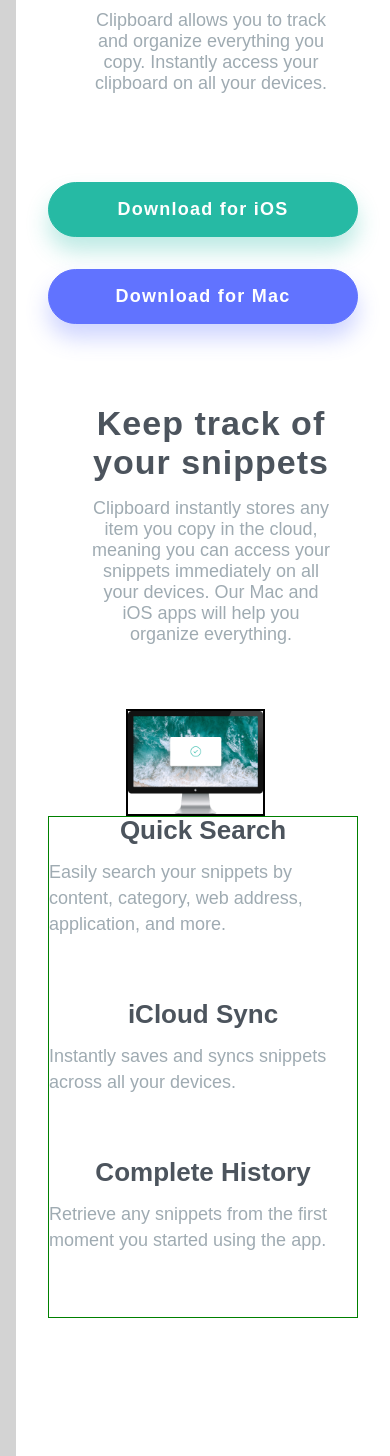
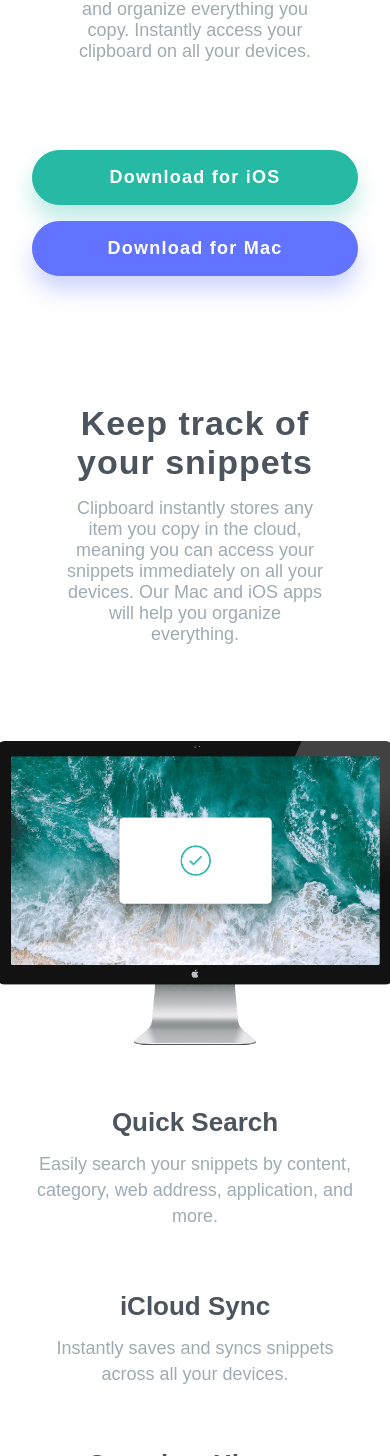
Before and after one commit to detomdev/clipboard-landing, a plain HTML site: page index.html in a window 390 px wide. Shown: the part 544-2000 px from the top of the page. Drawn offline with Linux system fonts and the light colour scheme; a web font is replaced by a local one.

Commit message:
adjusting styles

```diff
--- a/style.css
+++ b/style.css
@@ -65,7 +65,6 @@
 
 .two-column > .col-left {
 	width: 50%;
-	padding: 0 var(--spacing-md) 0 0;
 	display: flex;
 	flex-direction: column;
 	align-items: start;
@@ -79,7 +78,6 @@
 	flex-direction: column;
 	align-items: start;
 	justify-content: space-between;
-	padding: 0 var(--spacing-md) 0 0;
 	/* border: 1px solid red; */
 }
 
@@ -148,6 +146,11 @@ main {
 	background-color: var(--white);
 	padding: calc(var(--spacing-xl) * 2);
 	overflow: hidden;
+	background-image: url("images/bg-header-desktop.png");
+	background-repeat: no-repeat;
+	background-size: 100%;
+	background-position-x: left;
+	background-position-y: top;
 }
 
 footer {
@@ -219,14 +222,6 @@ h3 {
 	transition: all 0.15s ease;
 }
 
-main {
-	background-image: url("images/bg-header-desktop.png");
-	background-repeat: no-repeat;
-	background-size: 100%;
-	background-position-x: left;
-	background-position-y: top;
-}
-
 /* HERO SECTION */
 .hero-section p {
 	padding: 0 45px 0 45px;
@@ -248,14 +243,15 @@ main {
 }
 
 .features-section .section-container .two-column .col-right {
-	margin-left: calc(var(--spacing-xl) * 1.5);
+	margin-left: calc(var(--spacing-xl) * 2);
+	padding-right: 0;
 }
 
 .features-section .section-container .two-column,
 .col-right p {
 	text-align: left;
 	line-height: var(--p-height);
-	padding: 0 var(--spacing-md) var(--spacing-xl) 0;
+	padding: 0 0 var(--spacing-xl) 0;
 }
 
 .features-section .two-column {
@@ -267,8 +263,7 @@ main {
 	position: relative;
 	width: auto;
 	height: 100%;
-	left: -230px;
-	border: 2px solid black;
+	left: -40%;
 }
 
 /* SUPERCHARGE CARD SECTION */
@@ -338,7 +333,7 @@ main {
 .social-logos img {
 	padding-left: var(--spacing-md);
 	width: auto;
-	height: 20px;
+	height: 25px;
 }
 
 footer .footer-logo {
@@ -361,14 +356,17 @@ footer ul li {
 /* MEDIA QUERIES */
 @media only screen and (max-width: 500px) {
 	body {
-		margin: var(--spacing-xl) var(--spacing-sm);
-		padding: var(--spacing-sm);
+		margin: 0;
+		padding: 0;
 		width: 100%;
 	}
 
 	main {
 		width: 100%;
-		padding: var(--spacing-md) var(--spacing-lg);
+		padding: 0 var(--spacing-lg) var(--spacing-xl) var(--spacing-lg);
+		background-size: 100%;
+		top: 0;
+		right: 0;
 	}
 
 	.footer-section {
@@ -381,14 +379,15 @@ footer ul li {
 
 	.one-column {
 		width: 100%;
-		margin: var(--spacing-sm);
 		padding: 0 var(--spacing-sm);
 		/* border: 1px solid purple; */
 	}
+
 	.one-column,
 	p {
 		padding: 0 var(--spacing-md);
 	}
+
 	.two-column {
 		flex-direction: column;
 	}
@@ -406,39 +405,64 @@ footer ul li {
 		width: 100%;
 	}
 
-	.hero-section p {
-		padding: 0 var(--spacing-sm) var(--spacing-xl) var(--spacing-sm);
-	}
+	/* HERO SECTION */
 
 	.hero-section .hero-logo {
 		margin: var(--spacing-xl) 0;
 	}
 
+	.hero-section p {
+		padding: 0 var(--spacing-md) var(--spacing-sm) var(--spacing-md);
+	}
+
+	.hero-section .Mac {
+		margin: 0 0 var(--spacing-xl) 0;
+	}
+
 	/* FEATURES SECTION */
 	.features-section {
 		width: 100%;
-		margin: var(--spacing-xl) 0;
+		margin: var(--spacing-sm) 0;
+	}
+
+	.features-section .section-container {
+		margin: var(--spacing-xl) 0 0 0;
 	}
 
 	.features-section .section-container .two-column {
 		padding-right: 0;
+		margin-bottom: var(--spacing-lg);
 	}
 
-	.features-section .section-container .two-column .col-left .imac-image {
+	.features-section .col-left {
 		width: 100%;
-		position: initial;
-		height: auto;
+		align-items: center;
+		padding-right: 0;
+	}
+
+	.col-left .imac-image {
+		max-width: auto;
+		left: 0;
+		width: 400px;
+		margin: var(--spacing-lg) 0 var(--spacing-xl) 0;
 	}
 
 	.features-section .section-container .two-column .col-right {
 		width: 100%;
-		margin: 0 0 var(--spacing-md) 0;
+		margin: 0 0 0 0;
 		padding-right: 0;
-		border: 1px solid green;
 	}
 
-	.features-section .two-column .col-right h3,
-	p {
+	.features-section h2 {
+		margin: var(--spacing-xl) 0 0 0;
+	}
+
+	.features-section .section-container .two-column .col-right h3 {
+		text-align: center;
+	}
+
+	.features-section .section-container .two-column,
+	.col-right p {
 		text-align: center;
 	}
 
@@ -454,7 +478,7 @@ footer ul li {
 	.section-container .image-devices {
 		max-width: 100%;
 		height: auto;
-		margin: var(--spacing-xl) 0;
+		margin: var(--spacing-md) 0 var(--spacing-xl) 0;
 	}
 
 	.card-container .card .workflow-icon {
@@ -490,16 +514,37 @@ footer ul li {
 		flex-direction: column;
 		align-items: center;
 		justify-content: center;
-		margin: 0 var(--spacing-xl);
+		margin: 0 var(--spacing-xl) var(--spacing-lg) var(--spacing-xl);
 	}
-	.footer .col ul,
-	li {
-		text-align: center;
-		margin-bottom: var(--spacing-lg);
+
+	.footer-section-container .col {
+		width: 100%;
 	}
 
 	.footer-section .col-1 .footer-logo {
-		margin-right: 0;
-		margin-bottom: var(--spacing-lg);
+		margin: var(--spacing-lg) 0;
+	}
+
+	.footer-section-container .col-5 {
+		flex-direction: row;
+		justify-content: center;
+		align-items: center;
+		margin: 0;
+		width: 100%;
+	}
+
+	.footer-section-container .col ul,
+	li {
+		text-align: center;
+		padding-bottom: var(--spacing-md);
+	}
+
+	.footer-section-container .social-logos {
+		justify-content: center;
+	}
+
+	.footer-section-container .social-logos img {
+		margin: 0;
+		padding-right: var(--spacing-md);
 	}
 }
```
